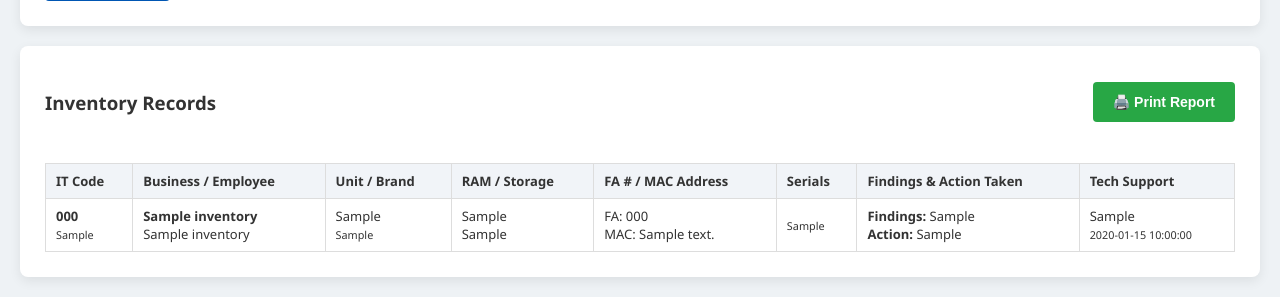
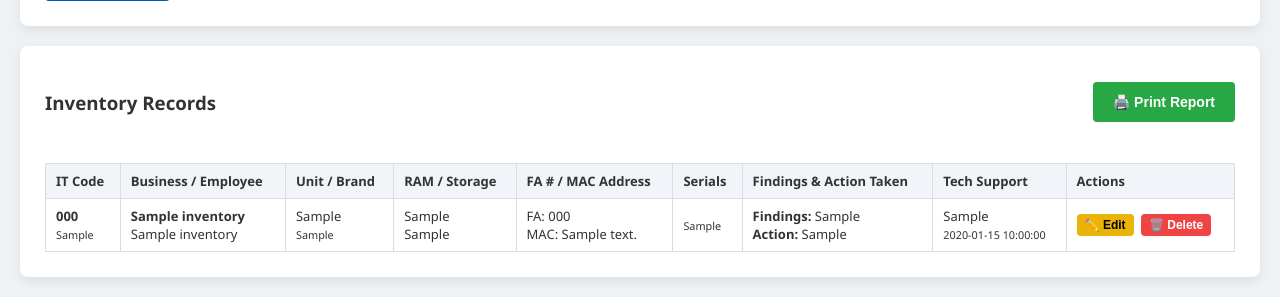
Before and after one commit to reianrd328/it-inventory-system, a Flask app: page / in a window 1280 px wide. Shown: the part 1051-1348 px from the top of the page. Run offline with Flask 3, Linux system fonts and the light colour scheme; the visitor is signed in with stand-in values (Sample User, id 1); tables that the repository leaves empty or names only in its code hold one stand-in row (values such as "Sample post"); data that the repository does not hold is empty.

Commit message:
Update index.html

```diff
--- a/templates/index.html
+++ b/templates/index.html
@@ -6,7 +6,7 @@
     <title>IT Inventory & Inspection Management</title>
     <style>
         body { font-family: 'Segoe UI', Tahoma, Geneva, Verdana, sans-serif; margin: 20px; background: #eef2f5; color: #333; }
-        .container { max-width: 1300px; margin: 0 auto; }
+        .container { max-width: 1350px; margin: 0 auto; }
         .card { background: white; padding: 25px; border-radius: 8px; box-shadow: 0 4px 12px rgba(0,0,0,0.08); margin-bottom: 20px; }
         .admin-card { border-left: 5px solid #0284c7; background: #f0f9ff; }
         .export-card { border-left: 5px solid #10b981; background: #f0fdf4; }
@@ -23,6 +23,8 @@
         .btn-print { background: #28a745; margin-top: 0; }
         .btn-print:hover { background: #1e7e34; }
         .btn-danger { background: #dc3545; padding: 8px 15px; border-radius: 4px; text-decoration: none; font-weight: bold; font-size: 13px; color: white; }
+        .btn-action-edit { background: #eab308; color: black; border: none; padding: 4px 8px; border-radius: 4px; font-weight: bold; cursor: pointer; font-size: 12px; margin-top: 0; margin-right: 4px; }
+        .btn-action-delete { background: #ef4444; color: white; border: none; padding: 4px 8px; border-radius: 4px; font-weight: bold; cursor: pointer; font-size: 12px; margin-top: 0; }
         .table-responsive { overflow-x: auto; }
         table { width: 100%; border-collapse: collapse; margin-top: 15px; background: white; font-size: 13px; }
         th, td { border: 1px solid #ddd; padding: 8px 10px; text-align: left; }
@@ -73,7 +75,6 @@
         {% endif %}
 
         <!-- EXPORT TO EXCEL CONTROL CARD -->
-       <!-- EXPORT TO EXCEL CONTROL CARD -->
         <div class="card export-card no-print">
             <h3 style="margin-top: 0; color: #166534;">📊 Export Inventory to Excel</h3>
             <div style="display: flex; gap: 15px; align-items: flex-end; flex-wrap: wrap;">
@@ -91,7 +92,6 @@
                     <input type="date" id="export_date">
                 </div>
 
-        <!-- UPDATED WITH SAMPLE FORMAT HINT -->
                 <div class="form-group" id="group_export_month" style="display: none;">
                     <label>Select Month <small style="color: #059669; font-weight: normal;">(YYYY-MM e.g. 2026-07)</small></label>
                     <input type="month" id="export_month" placeholder="2026-07">
@@ -104,8 +104,8 @@
         </div>
 
         <!-- Entry Form for 21 IT Inventory Fields -->
-        <div class="card no-print">
-            <h3>Record Unit / Maintenance Report</h3>
+        <div class="card no-print" id="formCard">
+            <h3 id="formTitle">Record Unit / Maintenance Report</h3>
             <form id="inventoryForm">
                 <div class="form-grid">
                     <div class="form-group"><label>IT Business Name</label><input type="text" id="it_business_name"></div>
@@ -127,7 +127,6 @@
                     <div class="form-group"><label>Serial (HDD & All Unit)</label><input type="text" id="serial_hdd_all"></div>
                     <div class="form-group"><label>Date Issued</label><input type="date" id="date_issued" onchange="calculateDates()"></div>
 
-                    <!-- AUTOMATICALLY CALCULATED FIELDS -->
                     <div class="form-group">
                         <label>Unit Age (Auto)</label>
                         <input type="text" id="unit_age" class="readonly-input" placeholder="Auto-computed" readonly>
@@ -146,7 +145,10 @@
                     <div class="form-group full-width"><label>Action Taken</label><textarea id="action_taken" rows="2"></textarea></div>
                     <div class="form-group full-width"><label>Remarks</label><textarea id="remarks" rows="2"></textarea></div>
                 </div>
-                <button type="submit">Save Record</button>
+                <div style="display: flex; gap: 10px;">
+                    <button type="submit" id="btnSaveRecord">Save Record</button>
+                    <button type="button" id="btnCancelEdit" style="background: #64748b; display: none;" onclick="resetInventoryForm()">Cancel Edit</button>
+                </div>
             </form>
         </div>
 
@@ -170,6 +172,7 @@
                             <th>Serials</th>
                             <th>Findings & Action Taken</th>
                             <th>Tech Support</th>
+                            <th class="no-print">Actions</th>
                         </tr>
                     </thead>
                     <tbody id="inventoryTable">
@@ -181,6 +184,8 @@
     </div>
 
     <script>
+        let rawInventoryData = [];
+
         document.addEventListener('DOMContentLoaded', () => {
             loadInventory();
             initIdleTimer();
@@ -191,7 +196,6 @@
             const visitedVal = document.getElementById('date_visited').value;
             const issuedVal = document.getElementById('date_issued').value;
 
-            // 1. Compute Depreciation Date (Date Issued + 5 Years)
             if (issuedVal) {
                 const issuedDate = new Date(issuedVal);
                 const depreciationDate = new Date(issuedDate);
@@ -206,7 +210,6 @@
                 document.getElementById('depreciation_date').value = '';
             }
 
-            // 2. Compute Unit Age (Date Visited - Date Issued)
             if (visitedVal && issuedVal) {
                 const visitedDate = new Date(visitedVal);
                 const issuedDate = new Date(issuedVal);
@@ -235,7 +238,7 @@
 
         // --- 1-MINUTE IDLE AUTO-LOGOUT SCRIPT ---
         let idleTimer;
-        const IDLE_LIMIT = 60 * 1000; // 60 Seconds (1 Minute)
+        const IDLE_LIMIT = 60 * 1000;
 
         function resetIdleTimer() {
             clearTimeout(idleTimer);
@@ -279,6 +282,63 @@
             }
 
             window.location.href = url;
+        }
+
+        // --- EDIT RECORD HANDLER ---
+        function editRecord(itCode) {
+            const item = rawInventoryData.find(i => i.it_code === itCode);
+            if (!item) return;
+
+            document.getElementById('it_business_name').value = item.it_business_name || '';
+            document.getElementById('system_unit').value = item.system_unit || '';
+            document.getElementById('issued_company_owned').value = item.issued_company_owned || 'Company Owned';
+            document.getElementById('employee_name').value = item.employee_name || '';
+            document.getElementById('date_visited').value = item.date_visited || '';
+            document.getElementById('it_code').value = item.it_code || '';
+            document.getElementById('model_brand').value = item.model_brand || '';
+            document.getElementById('ram').value = item.ram || '';
+            document.getElementById('storage_capacity').value = item.storage_capacity || '';
+            document.getElementById('serial_hdd_all').value = item.serial_hdd_all || '';
+            document.getElementById('date_issued').value = item.date_issued || '';
+            document.getElementById('fa_number').value = item.fa_number || '';
+            document.getElementById('mac_address').value = item.mac_address || '';
+            document.getElementById('tech_support').value = item.tech_support || '';
+            document.getElementById('description_specs').value = item.description_specs || '';
+            document.getElementById('findings').value = item.findings || '';
+            document.getElementById('action_taken').value = item.action_taken || '';
+            document.getElementById('remarks').value = item.remarks || '';
+
+            calculateDates();
+
+            document.getElementById('formTitle').innerText = `✏️ Edit Record (${item.it_code})`;
+            document.getElementById('btnSaveRecord').innerText = 'Update Record';
+            document.getElementById('btnCancelEdit').style.display = 'inline-block';
+
+            document.getElementById('formCard').scrollIntoView({ behavior: 'smooth' });
+        }
+
+        function resetInventoryForm() {
+            document.getElementById('inventoryForm').reset();
+            document.getElementById('unit_age').value = '';
+            document.getElementById('depreciation_date').value = '';
+            document.getElementById('formTitle').innerText = 'Record Unit / Maintenance Report';
+            document.getElementById('btnSaveRecord').innerText = 'Save Record';
+            document.getElementById('btnCancelEdit').style.display = 'none';
+        }
+
+        // --- DELETE RECORD HANDLER ---
+        async function deleteRecord(itCode) {
+            if (!confirm(`Are you sure you want to delete record with IT Code: ${itCode}?`)) return;
+
+            const res = await fetch('/api/inventory/delete', {
+                method: 'POST',
+                headers: { 'Content-Type': 'application/json' },
+                body: JSON.stringify({ it_code: itCode })
+            });
+
+            const data = await res.json();
+            alert(data.message);
+            if (res.ok) loadInventory();
         }
 
         // --- Super Admin User Creation ---
@@ -336,10 +396,7 @@
 
             if (res.ok) {
                 alert('Record saved successfully!');
-                document.getElementById('inventoryForm').reset();
-                // Clear auto-computed fields after reset
-                document.getElementById('unit_age').value = '';
-                document.getElementById('depreciation_date').value = '';
+                resetInventoryForm();
                 loadInventory();
             } else {
                 alert('Failed to save record.');
@@ -349,11 +406,11 @@
         // --- Fetch & Load Inventory Table Data ---
         async function loadInventory() {
             const res = await fetch('/api/inventory');
-            const data = await res.json();
+            rawInventoryData = await res.json();
             const tbody = document.getElementById('inventoryTable');
             tbody.innerHTML = '';
 
-            data.forEach(item => {
+            rawInventoryData.forEach(item => {
                 const row = `<tr>
                     <td><strong>${item.it_code}</strong><br><small>${item.issued_company_owned || ''}</small></td>
                     <td><strong>${item.it_business_name || ''}</strong><br>${item.employee_name || ''}</td>
@@ -363,6 +420,10 @@
                     <td><small>${item.serial_hdd_all || ''}</small></td>
                     <td><strong>Findings:</strong> ${item.findings || 'N/A'}<br><strong>Action:</strong> ${item.action_taken || 'N/A'}</td>
                     <td>${item.tech_support || ''}<br><small>${item.date_visited || ''}</small></td>
+                    <td class="no-print">
+                        <button class="btn-action-edit" onclick="editRecord('${item.it_code}')">✏️ Edit</button>
+                        <button class="btn-action-delete" onclick="deleteRecord('${item.it_code}')">🗑️ Delete</button>
+                    </td>
                 </tr>`;
                 tbody.innerHTML += row;
             });
```
Lines whose indentation alone changed are shown as unchanged.
